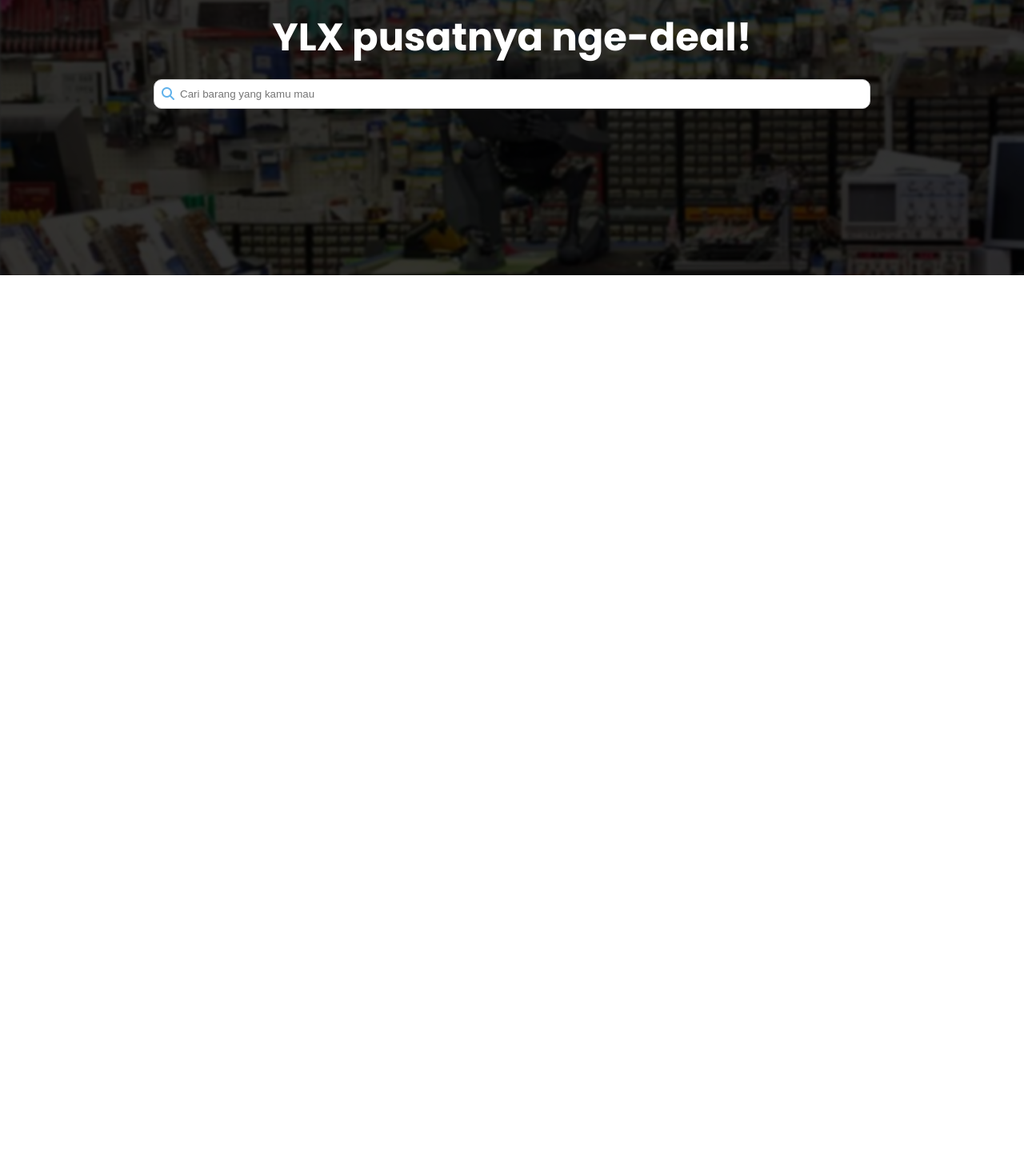
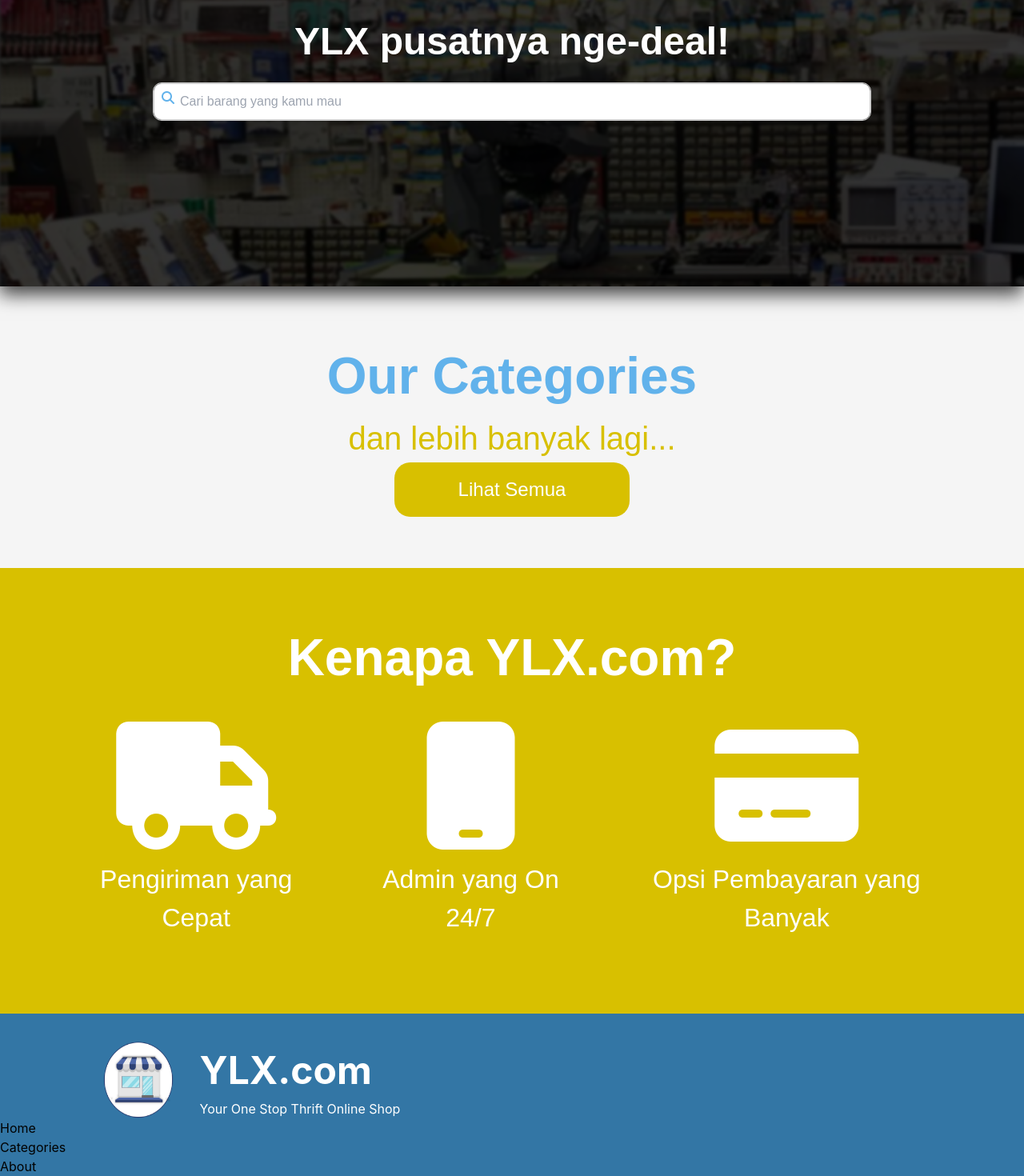
Before and after one commit to MuhammadLuthfi2003/barang-bekas, a React (Vite) app: page / in a window 1280 px wide. Shown: the part 221-1691 px from the top of the page at 80% size. Before the commit the page ends 800 px from the top, so only its background shows below. Built offline with nearby package versions, Linux system fonts and the light colour scheme.

Commit message:
added navbar responsiveness

```diff
--- a/package.json
+++ b/package.json
@@ -18,6 +18,7 @@
     "@fortawesome/react-fontawesome": "^0.2.0",
     "babel-loader": "^8.2.5",
     "babel-plugin-macros": "^3.1.0",
+    "debounce": "^1.2.1",
     "react": "^18.2.0",
     "react-dom": "^18.2.0",
     "react-router": "^6.3.0",
@@ -27,6 +28,9 @@
     "@types/react": "^18.0.17",
     "@types/react-dom": "^18.0.6",
     "@vitejs/plugin-react": "^2.0.1",
+    "autoprefixer": "^10.4.12",
+    "postcss": "^8.4.18",
+    "tailwindcss": "^3.2.1",
     "vite": "^3.0.7"
   }
 }
--- /dev/null
+++ b/postcss.config.cjs
@@ -0,0 +1,6 @@
+module.exports = {
+  plugins: {
+    tailwindcss: {},
+    autoprefixer: {},
+  },
+}
--- a/src/App.jsx
+++ b/src/App.jsx
@@ -8,6 +8,8 @@ import {
 import './styles/index.css';
 
 import Navbar from './components/navbar.jsx';
+import Footer from './components/footer.jsx';
+
 import Landingpage from './dirs/landingpage.jsx';
 import About from './dirs/about.jsx';
 import Categories from './dirs/categories.jsx';
@@ -28,6 +30,7 @@ function App() {
 
                     </Switch>
                 </div>
+                <Footer />
             </div>
         </Router>
     )
--- a/src/components/footer.jsx
+++ b/src/components/footer.jsx
@@ -2,11 +2,54 @@ import React from 'react';
 import { Link } from "react-router-dom";
 
 import '../styles/footer.css';
+import logo from '../assets/logo_ylx.png';
 
 class Footer extends React.Component {
 
 
     render() {
+        return (
+            <div>
+                <footer className='footer'>
+                    <div className="footer-top">
+                        <div className="footer-top-logo">
+                            <img src={logo} className="footer-top-logo-img"/>
+                            <div className="footer-top-logo-text">
+                                <div className="footer-top-logo-text-title">
+                                    YLX.com
+                                </div>
+                                <div className="footer-top-logo-text-subtitle">
+                                    Your One Stop Thrift Online Shop
+                                </div>
+                            </div>
+                        </div>
+                        <div className="footer-links">
+                            <ul>
+                                <li>
+                                    <Link to='/' className='footer-links-dir'>Home</Link>
+                                </li>
+                                <li>
+                                    <Link to='/categories' className='footer-links-dir'>Categories</Link>
+                                </li>
+                                <li>
+                                    <Link to='/about' className='footer-links-dir'>About</Link>
+                                </li>
+                            </ul>
+                        </div>
+                    </div>
 
+                    <div className='footer-body'>
+
+                    </div>
+
+                    <div className="footer-bottom">
+
+                    </div>
+
+                </footer>
+            </div>
+        )
     }
 }
+
+export default Footer;
--- a/src/components/navbar.jsx
+++ b/src/components/navbar.jsx
@@ -14,7 +14,7 @@ class Navbar extends React.Component {
     }
 
     activateNav() {
-        const navbarLinks = document.getElementsByClassName('nav-menu')[0];
+        const navbarLinks = document.getElementsByClassName('navbar-links')[0];
 
         navbarLinks.classList.toggle('active');
     }
@@ -22,10 +22,10 @@ class Navbar extends React.Component {
     render() {
         return (
             <nav className='navbar'>
-                <div className='navbar-logo'>
+                <a className='navbar-logo h-full' href="/">
                     <img src={ylxdefault} alt='logo' className='ylx_default'/>
-                    <div className="navbar-text">YLX.com</div>
-                </div>
+                    <div className="navbar-text self-center text-xl">YLX.com</div>
+                </a>
 
                 <button className='toggle-btn' onClick={this.activateNav}>
                     <span className='bar'></span>
--- a/src/dirs/landingpage.jsx
+++ b/src/dirs/landingpage.jsx
@@ -19,15 +19,52 @@ function Landingpage() {
             </div>
 
             <div className="categories">
+                <div className="categories-header">
+                    Our Categories
+                </div>
+                <div className="categories-list">
 
+                </div>
+                <div className="categories-footer">
+                    <div className="categories-footer-text">dan lebih banyak lagi...</div>
+                    <div className="categories-footer-button">
+                        <button type="button" className="categories-footer-button-text">Lihat Semua</button>
+                    </div>
+                </div>
             </div>
 
             <div className="why-ylx">
+                <div className="why-ylx-header">
+                    Kenapa YLX.com?
+                </div>
+                <div className="why-ylx-list">
+                    <div className="why-ylx-list-item">
+                        <div className="why-ylx-list-item-icon">
+                            <i class="fa-solid fa-truck why-ylx-icon-truck"></i>
+                        </div>
+                        <div className="why-ylx-list-item-text">
+                            Pengiriman yang Cepat
+                        </div>
+                    </div>
 
-            </div>
+                    <div className="why-ylx-list-item">
+                        <div className="why-ylx-list-item-icon">
+                            <i class="fa-solid fa-mobile why-ylx-icon-phone"></i>
+                        </div>
+                        <div className="why-ylx-list-item-text">
+                            Admin yang On 24/7
+                        </div>
+                    </div>
 
-            <div className="footer">
-
+                    <div className="why-ylx-list-item">
+                        <div className="why-ylx-list-item-icon">
+                            <i class="fa-solid fa-credit-card why-ylx-icon-card"></i>
+                        </div>
+                        <div className="why-ylx-list-item-text">
+                            Opsi Pembayaran yang Banyak
+                        </div>
+                    </div>
+                </div>
             </div>
 
         </div>
--- a/src/styles/footer.css
+++ b/src/styles/footer.css
@@ -0,0 +1,33 @@
+.footer {
+    background-color: var(--darkblue);
+}
+
+.footer-top {
+    padding-top: 2rem;
+}
+
+.footer-top-logo {
+    display: flex;
+    flex-direction: row;
+}
+
+.footer-top-logo-img {
+    width: 7%;
+    height: auto;
+    margin-left: 8rem;
+}
+
+.footer-top-logo-text {
+    color: #fff;
+}
+
+.footer-top-logo-text-title {
+    font-size: 3rem;
+    font-weight: bold;
+    margin-left: 2rem;
+    margin-top: 0.2rem;
+}
+
+.footer-top-logo-text-subtitle {
+    margin-left: 2rem;
+}
--- a/src/styles/index.css
+++ b/src/styles/index.css
@@ -1,6 +1,16 @@
+@tailwind base;
+@tailwind components;
+@tailwind utilities;
+
 @import url('https://fonts.googleapis.com/css2?family=Poppins:ital,wght@0,100;0,200;0,300;0,400;0,500;0,600;0,700;0,800;0,900;1,100;1,200;1,300;1,400;1,500;1,600;1,700;1,800;1,900&display=swap');
 @import url('https://fonts.googleapis.com/css2?family=Inter:wght@100;200;300;400;500;600;700;800;900&display=swap');
 
+:root {
+    --lightblue: #61B2EB;
+    --yellow: #D8C000;
+    --darkblue: #3376A5;
+    --darkestblue: #2E4274;
+}
 
 * {
   margin: 0;
@@ -13,6 +23,6 @@
   background-color: #f5f5f5;
 }
 
-.navbar {
+.navbar, .footer {
     font-family: 'Inter', sans-serif;
 }
--- a/src/styles/landingpage.css
+++ b/src/styles/landingpage.css
@@ -25,7 +25,7 @@
 .search-icon {
     padding: 10px;
     min-width: 40px;
-    color: #61B2EB;
+    color: var(--lightblue);
 }
 
 .search-input-field {
@@ -38,19 +38,112 @@
     transition: all 0.3s ease-in-out;
     -webkit-transition: 0.5s;
     transition: 0.5s;
-    outline: none;
+    outline: 1px solid #ccc;
 }
 
 .search-input-field:focus {
-    outline: 3px solid #61B2EB;
-    border: 1px solid #61B2EB;
+    outline: 3px solid var(--lightblue);
+    border: 1px solid var(--lightblue);
     transition: all 0.3s ease-in-out;
 }
-
-
 
 .header {
     background-image: url(../assets/img-toko.png);
     padding-top: 8rem;
     padding-bottom: 8rem;
+    box-shadow: -1px 10px 22px 0px rgba(0,0,0,0.75);
 }
+
+.categories {
+    margin-top: 4rem;
+    margin-bottom: 4rem;
+}
+
+.categories-header {
+    text-align: center;
+    font-size: 4rem;
+    font-weight: 700;
+    color: var(--lightblue);
+}
+
+.categories-footer {
+    text-align: center;
+}
+
+.categories-footer-text {
+    color: var(--yellow);
+    font-weight: 500;
+    font-size: 2.5rem;
+}
+
+.categories-footer-button button {
+    color: #fff;
+    background-color: var(--yellow);
+    border: none;
+    border-radius: 20px;
+    padding: 1rem 5rem;
+    transition: all 0.3s ease-in-out;
+    font-weight: 400;
+    font-size: 1.5rem;
+}
+
+.categories-footer-button button:hover {
+    background-color: #ddd162;
+    color: rgb(43, 43, 43);
+    transition: all 0.3s ease-in-out;
+}
+
+.why-ylx {
+    background-color: var(--yellow);
+    padding-top: 4rem;
+    padding-bottom: 4rem;
+    color: #fff;
+}
+
+.why-ylx-header {
+    text-align: center;
+    font-size: 4rem;
+    font-weight: 700;
+    color: #fff;
+}
+
+.why-ylx-list {
+    display: flex;
+    flex-direction: row;
+    margin-left: 4rem;
+    margin-right: 4rem;
+}
+
+.why-ylx-list-item {
+    margin: 2rem;
+    display: flex;
+    flex-direction: column;
+    justify-content: center;
+}
+
+.why-ylx-list-item-icon {
+    text-align: center;
+    font-size: 5rem;
+}
+
+.why-ylx-icon-truck {
+    font-size: 10rem;
+    color: #fff;
+
+}
+
+.why-ylx-icon-phone {
+    font-size: 10rem;
+    color: #fff;
+}
+
+.why-ylx-icon-card {
+    font-size: 10rem;
+    color: #fff;
+}
+
+.why-ylx-list-item-text {
+    text-align: center;
+    font-size: 2rem;
+    font-weight: 500;
+}
--- a/src/styles/navbar.css
+++ b/src/styles/navbar.css
@@ -21,13 +21,12 @@
 .navbar-text {
     font-size: 3rem;
     font-weight: bold;
-    margin-left: 2rem;
+    margin-left: 1.5rem;
     margin-top: 0.2rem;
 }
 
 .ylx_default {
-    width: 7%;
-    height: auto;
+    height: 5rem;
     margin-left: 8rem;
 }
 
@@ -35,7 +34,7 @@
     margin: 0;
     padding: 0;
     display: flex;
-    padding-right: 5rem;
+    padding-right: 8rem;
 }
 
 .navbar-links li {
@@ -59,15 +58,16 @@
 
 .toggle-btn {
     position: absolute;
-    top: 1.2em;
+    top: 2rem;
     right: 2rem;
     display: none;
     flex-direction: column;
     justify-content: space-between;
-    width: 30px;
-    height: 21px;
-    background-color: transparent;
-    border: none;
+    width: 40px;
+    height: 30px;
+    border: 2px solid rgb(255, 255, 255);
+    padding: 1px;
+    border-radius: 5px;
     cursor: pointer;
 
 }
@@ -75,12 +75,41 @@
 .toggle-btn .bar {
     height: 3px;
     width: 100%;
-    background-color: #3d3b40;
+    background-color: #ffffff;
     border-radius: 5px;
 
 }
 
-@media only screen and (max-width: 600px) {
+/* Medium devices (landscape tablets, 768px and up) */
+@media only screen and (max-width: 768px) {
+
+}
+
+/* Large devices (laptops/desktops, 992px and up) */
+@media only screen and (max-width: 992px) {
+    .ylx_default {
+        margin-left: 1rem;
+    }
+
+    .navbar-links ul {
+        padding-right: 1rem;
+    }
+
+    .navbar-links li .navbar-links-dir {
+        padding: 2.5rem 1rem;
+    }
+}
+
+@media only screen and (max-width: 768px) {
+    .navbar-links ul {
+        padding-right: 0;
+      }
+
+    .navbar-logo {
+        padding-top: 0.3rem;
+        padding-bottom: 0.3rem;
+    }
+
     .toggle-btn {
         display: flex;
     }
--- /dev/null
+++ b/tailwind.config.cjs
@@ -0,0 +1,11 @@
+/** @type {import('tailwindcss').Config} */
+module.exports = {
+  content: [
+    "./index.html",
+    "./src/**/*.{js,ts,jsx,tsx}",
+  ],
+  theme: {
+    extend: {},
+  },
+  plugins: [],
+}
```
Also changed, not shown: 1 other file (tests, documents, lock files or other folders).
